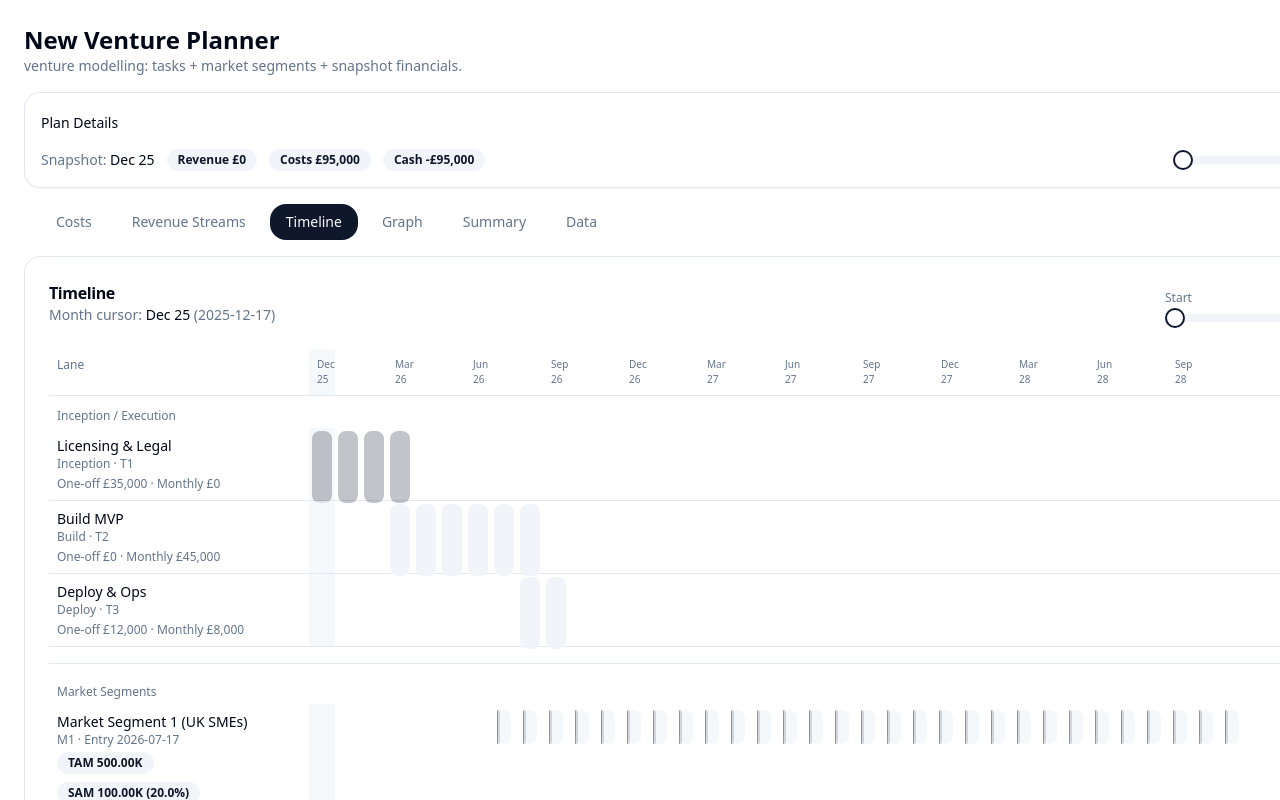
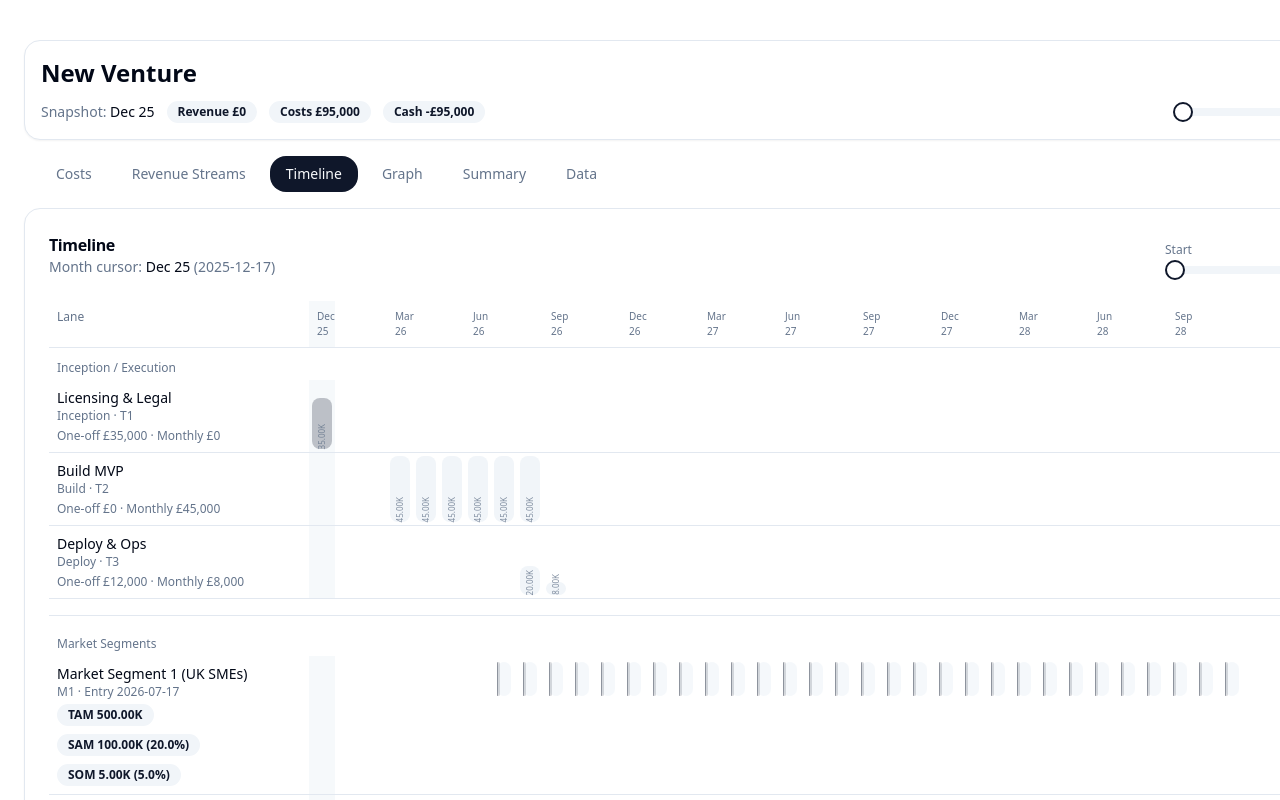
Before and after one commit to aaronp/planner, a React (Vite) app: page /planner/timeline in a window 1280 px wide. Shown: the top 800 px of the page. Built offline with nearby package versions, Linux system fonts and the light colour scheme.

Commit message:
timeline costs

```diff
--- a/src/App.tsx
+++ b/src/App.tsx
@@ -90,18 +90,19 @@ export default function App() {
     return (
         <BrowserRouter basename="/planner">
             <div className="p-4 md:p-6 max-w-[1400px] mx-auto">
-                <div className="flex flex-col gap-3 md:flex-row md:items-start md:justify-between">
+                {/* <div className="flex flex-col gap-3 md:flex-row md:items-start md:justify-between">
                     <div>
                         <h1 className="text-2xl font-semibold">{data.meta.name} Planner</h1>
                         <p className="text-sm text-muted-foreground">venture modelling: tasks + market segments + snapshot financials.</p>
                     </div>
-                </div>
+                </div> */}
 
                 <div className="mt-4 grid gap-4">
                     <Card className="rounded-2xl shadow-sm">
                         <CardContent className="p-4">
                             <div className="flex items-center justify-between mb-3">
-                                <div className="text-sm font-medium">Plan Details</div>
+                                {/* <div className="text-sm font-medium">Plan Details</div> */}
+                                <h1 className="text-2xl font-semibold">{data.meta.name}</h1>
                                 <Button
                                     variant="ghost"
                                     size="sm"
--- a/src/components/TimelineView.tsx
+++ b/src/components/TimelineView.tsx
@@ -53,6 +53,38 @@ export function TimelineView({
         const oneOff = monthIndexFromStart(start, t.computedStart) === month ? t.costOneOff : 0;
         return (active ? t.costMonthly : 0) + oneOff;
     };
+
+    // Calculate cost for a specific task at a specific month index
+    const taskCostAtMonth = (t: ComputedTask, m: number) => {
+        const monthDate = addMonths(start, m);
+        const active = isWithin(monthDate, t.computedStart, t.computedEnd);
+        const oneOff = monthIndexFromStart(start, t.computedStart) === m ? t.costOneOff : 0;
+        return (active ? t.costMonthly : 0) + oneOff;
+    };
+
+    // Calculate cumulative costs to date for a task
+    const taskCostsToDate = (t: ComputedTask) => {
+        let total = 0;
+        for (let m = 0; m <= month; m++) {
+            total += taskCostAtMonth(t, m);
+        }
+        return total;
+    };
+
+    // Find max cost across all tasks and months for proportional sizing
+    const maxMonthlyCost = useMemo(() => {
+        let max = 0;
+        for (const t of computedTasks) {
+            for (let m = 0; m < horizonMonths; m++) {
+                const monthDate = addMonths(start, m);
+                const active = isWithin(monthDate, t.computedStart, t.computedEnd);
+                const oneOff = monthIndexFromStart(start, t.computedStart) === m ? t.costOneOff : 0;
+                const cost = (active ? t.costMonthly : 0) + oneOff;
+                if (cost > max) max = cost;
+            }
+        }
+        return max || 1; // Avoid division by zero
+    }, [computedTasks, horizonMonths, start]);
 
     const segRevenueAtCursor = (s: any) => segmentActiveUnitsAtMonth(s, start, month) * s.pricePerUnit;
 
@@ -148,21 +180,38 @@ export function TimelineView({
                                                 {months.map((m) => {
                                                     const inside = m >= s && m <= e;
                                                     const isCursor = m === month;
+                                                    const monthlyCost = taskCostAtMonth(t, m);
+                                                    const costPct = maxMonthlyCost > 0 ? (monthlyCost / maxMonthlyCost) * 100 : 0;
+                                                    const hasContent = inside && monthlyCost > 0;
+
                                                     return (
-                                                        <div key={m} className={`border-b ${isCursor ? "bg-muted/60" : ""}`}>
-                                                            {inside ? (
-                                                                <div
-                                                                    className={`h-full m-[3px] rounded-lg ${active ? "bg-primary/25" : "bg-muted"} ${blocked ? "ring-1 ring-destructive/60" : ""}`}
-                                                                    title={`${t.name}\n${t.computedStart} → ${t.computedEnd || "ongoing"}\nDuration: ${t.duration || "ongoing"}\nDepends: ${t.dependsOn.join(", ") || "—"}`}
-                                                                />
+                                                        <div key={m} className={`border-b ${isCursor ? "bg-muted/60" : ""} relative`}>
+                                                            {hasContent ? (
+                                                                <div className="h-full flex flex-col justify-end p-[3px]">
+                                                                    <div
+                                                                        className={`rounded-lg ${active ? "bg-primary/25" : "bg-muted"} ${blocked ? "ring-1 ring-destructive/60" : ""} relative flex items-end justify-center`}
+                                                                        style={{ height: `${Math.max(20, costPct)}%` }}
+                                                                        title={`${t.name}\n${t.computedStart} → ${t.computedEnd || "ongoing"}\nCost this month: ${fmtCurrency(monthlyCost, currency)}\nDuration: ${t.duration || "ongoing"}\nDepends: ${t.dependsOn.join(", ") || "—"}`}
+                                                                    >
+                                                                        <div
+                                                                            className="text-[8px] text-muted-foreground/80 font-medium pb-[2px]"
+                                                                            style={{
+                                                                                writingMode: "vertical-rl",
+                                                                                transform: "rotate(180deg)",
+                                                                            }}
+                                                                        >
+                                                                            {fmtCompact(monthlyCost)}
+                                                                        </div>
+                                                                    </div>
+                                                                </div>
                                                             ) : null}
                                                         </div>
                                                     );
                                                 })}
 
                                                 <div className="sticky right-0 bg-background z-10 p-2 border-b text-right">
-                                                    <div className="text-xs text-muted-foreground">Cost (now)</div>
-                                                    <div className="text-sm font-medium">{fmtCurrency(nowCost, currency)}</div>
+                                                    <div className="text-xs text-muted-foreground">Costs to Date</div>
+                                                    <div className="text-sm font-medium">{fmtCurrency(taskCostsToDate(t), currency)}</div>
                                                 </div>
                                             </div>
                                         );
```
